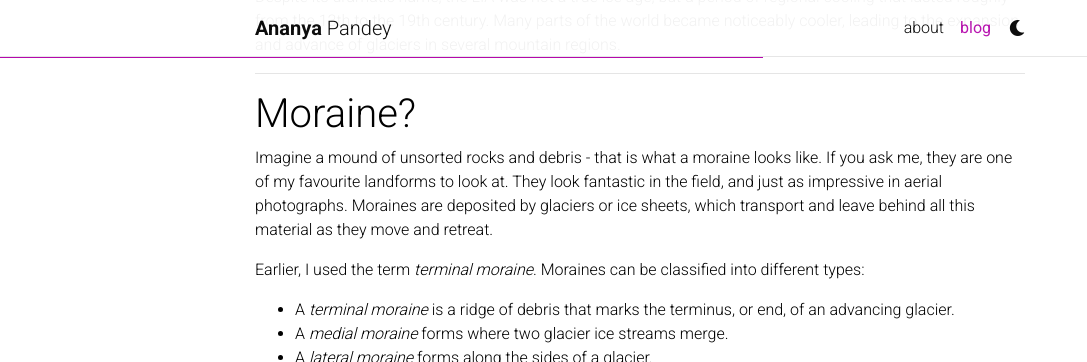
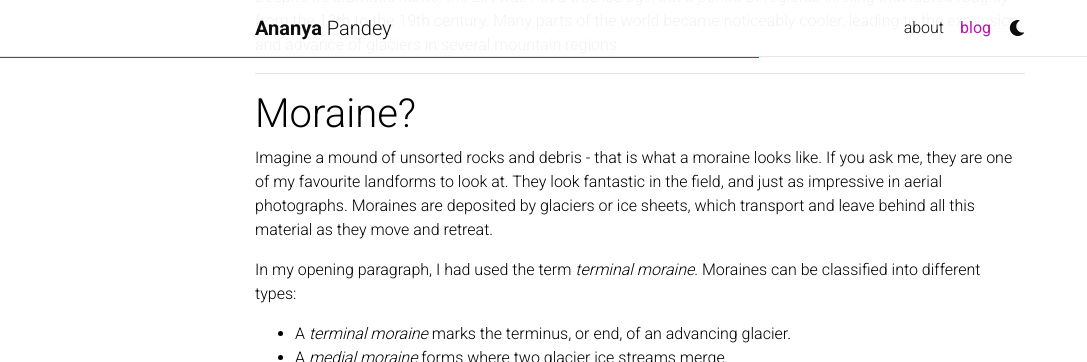
Before and after one commit to AnanyaGeo/ananyageo.github.io, a Jekyll site: the page built from _posts/2026-05-19-blog-1.md, in a window 1280 px wide and 900 px high, scrolled down 2739 px, cut to the strip 0-362 px from the top of the window. Shown: the whole strip, without its empty margins (0-1087 px from the left). Built offline with Jekyll 4.4.1, drawn with Linux system fonts in a browser that asks for light colours; comment, search, counter and statistics services are not loaded; a style sheet for code colours, icons or effects is not loaded.

Commit message:
Update 2026-05-19-blog-1.md

```diff
--- a/_posts/2026-05-19-blog-1.md
+++ b/_posts/2026-05-19-blog-1.md
@@ -53,9 +53,9 @@ Despite its dramatic name, the LIA was not a true ice age, but a period of regio
 
 Imagine a mound of unsorted rocks and debris - that is what a moraine looks like. If you ask me, they are one of my favourite landforms to look at. They look fantastic in the field, and just as impressive in aerial photographs. Moraines are deposited by glaciers or ice sheets, which transport and leave behind all this material as they move and retreat.
 
-Earlier, I used the term *terminal moraine*. Moraines can be classified into different types:
+In my opening paragraph, I had used the term *terminal moraine*. Moraines can be classified into different types:
 
-- A *terminal moraine* is a ridge of debris that marks the terminus, or end, of an advancing glacier.
+- A *terminal moraine* marks the terminus, or end, of an advancing glacier.
 - A *medial moraine* forms where two glacier ice streams merge.
 - A *lateral moraine* forms along the sides of a glacier.
 
```
